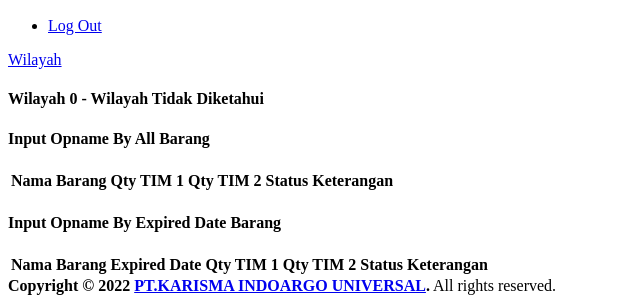
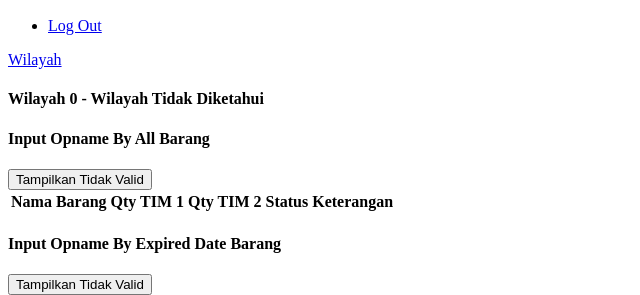
Before and after one commit to jojobejo/karismaerp_opname, a CodeIgniter app: the page made by application/views/content/logistik/ics/det_tracking_wilayah.php in a window 1280 px wide. Shown: the part 241-536 px from the top of the page, without its empty margins (0-640 px from the left). Run offline with CodeIgniter, Linux system fonts and the light colour scheme; data that the repository does not hold is empty.

Commit message:
updated_db

```diff
--- a/application/views/content/logistik/ics/det_tracking_wilayah.php
+++ b/application/views/content/logistik/ics/det_tracking_wilayah.php
@@ -101,6 +101,13 @@
                                         Input Opname By All Barang
                                     </h4>
                                 </div>
+
+                                <div class="mb-2">
+                                    <button class="btn btn-md btn-warning toggle-invalid" data-target="trackingwil_1">
+                                        Tampilkan Tidak Valid
+                                    </button>
+                                </div>
+
                                 <table id="trackingwil_1" class="table table-bordered table-striped mb-4">
                                     <thead class="table-dark">
                                         <tr>
@@ -133,6 +140,13 @@
                                         Input Opname By Expired Date Barang
                                     </h4>
                                 </div>
+
+                                <div class="mb-2">
+                                    <button class="btn btn-md btn-warning toggle-invalid" data-target="trackingwil_2">
+                                        Tampilkan Tidak Valid
+                                    </button>
+                                </div>
+
                                 <table id="trackingwil_2" class="table table-bordered table-striped">
                                     <thead class="table-dark">
                                         <tr>
```
Also changed, not shown: application/views/content/logistik/ics/ajaxics.php (+25 -0 lines).
